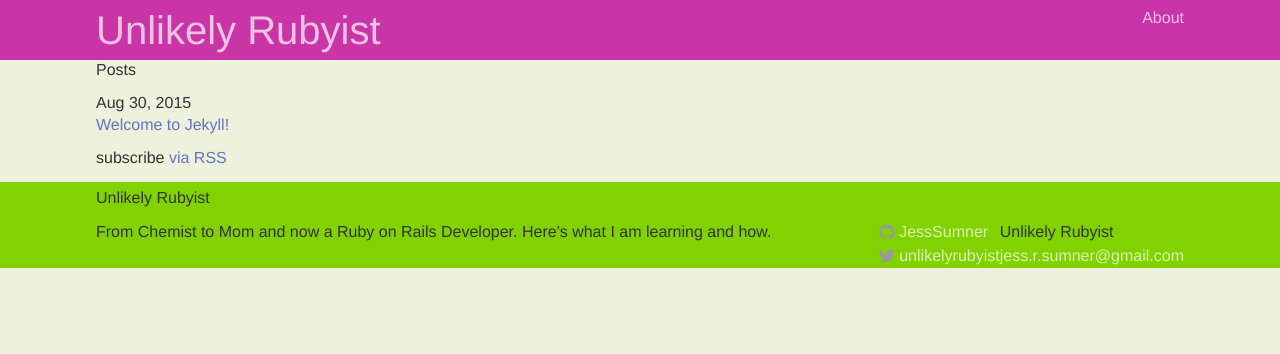
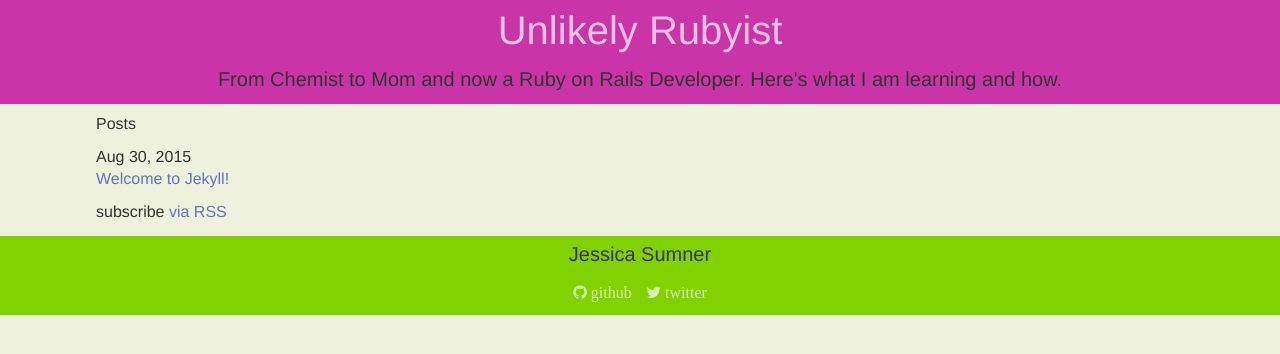
Before and after one commit to JessSumner/JessSumner.github.io, a Jekyll site: the page built from index.html, in a window 1280 px wide. Shown: the top 354 px of the page. Built offline with Jekyll 4.4.1, drawn with Linux system fonts in a browser that asks for light colours; nearby versions of some CDN libraries; some web fonts are replaced.

Commit message:
Header and footer formated
Font awesome included to provide icons for twitter and github. Header and footer styled by centering text and adding padding. Font sizes updated too.

```diff
--- a/_config.yml
+++ b/_config.yml
@@ -1,6 +1,5 @@
 # Site settings
 title: Unlikely Rubyist
-email: jess.r.sumner@gmail.com
 description: From Chemist to Mom and now a Ruby on Rails Developer. Here's what I am learning and how.
 baseurl: "" # the subpath of your site, e.g. /blog/
 url: "http://yourdomain.com" # the base hostname & protocol for your site
--- a/_includes/footer.html
+++ b/_includes/footer.html
@@ -1,55 +1,23 @@
 <footer class="site-footer">
-
-  <div class="wrapper">
-
-    <h2 class="footer-heading">{{ site.title }}</h2>
-
-    <div class="footer-col-wrapper">
-      <div class="footer-col  footer-col-1">
-        <ul class="contact-list">
-          <li>{{ site.title }}</li>
-          <li><a href="mailto:{{ site.email }}">{{ site.email }}</a></li>
-        </ul>
+  <div class="footer-title">
+    <h2>Jessica Sumner</h2>
   </div>
-
-      <div class="footer-col  footer-col-2">
-        <ul class="social-media-list">
-          {% if site.github_username %}
+  <div class="social-media">
+    <ul class="social-media">
       <li>
-            <a href="https://github.com/JessSumner">
-              <span class="icon  icon--github">
-                <svg viewBox="0 0 16 16">
-                  <path fill="#828282" d="M7.999,0.431c-4.285,0-7.76,3.474-7.76,7.761 c0,3.428,2.223,6.337,5.307,7.363c0.388,0.071,0.53-0.168,0.53-0.374c0-0.184-0.007-0.672-0.01-1.32 c-2.159,0.469-2.614-1.04-2.614-1.04c-0.353-0.896-0.862-1.135-0.862-1.135c-0.705-0.481,0.053-0.472,0.053-0.472 c0.779,0.055,1.189,0.8,1.189,0.8c0.692,1.186,1.816,0.843,2.258,0.645c0.071-0.502,0.271-0.843,0.493-1.037 C4.86,11.425,3.049,10.76,3.049,7.786c0-0.847,0.302-1.54,0.799-2.082C3.768,5.507,3.501,4.718,3.924,3.65 c0,0,0.652-0.209,2.134,0.796C6.677,4.273,7.34,4.187,8,4.184c0.659,0.003,1.323,0.089,1.943,0.261 c1.482-1.004,2.132-0.796,2.132-0.796c0.423,1.068,0.157,1.857,0.077,2.054c0.497,0.542,0.798,1.235,0.798,2.082 c0,2.981-1.814,3.637-3.543,3.829c0.279,0.24,0.527,0.713,0.527,1.437c0,1.037-0.01,1.874-0.01,2.129 c0,0.208,0.14,0.449,0.534,0.373c3.081-1.028,5.302-3.935,5.302-7.362C15.76,3.906,12.285,0.431,7.999,0.431z"/>
-                </svg>
-              </span>
-
-              <span class="username">{{ site.github_username }}</span>
+        <a
+          href="https://github.com/{{site.github_username}}"
+          class="fa fa-github">
+          github
         </a>
       </li>
-          {% endif %}
-
-          {% if site.twitter_username %}
       <li>
-            <a href="https://twitter.com/unlikelyrubyist">
-              <span class="icon  icon--twitter">
-                <svg viewBox="0 0 16 16">
-                  <path fill="#828282" d="M15.969,3.058c-0.586,0.26-1.217,0.436-1.878,0.515c0.675-0.405,1.194-1.045,1.438-1.809
-                  c-0.632,0.375-1.332,0.647-2.076,0.793c-0.596-0.636-1.446-1.033-2.387-1.033c-1.806,0-3.27,1.464-3.27,3.27 c0,0.256,0.029,0.506,0.085,0.745C5.163,5.404,2.753,4.102,1.14,2.124C0.859,2.607,0.698,3.168,0.698,3.767 c0,1.134,0.577,2.135,1.455,2.722C1.616,6.472,1.112,6.325,0.671,6.08c0,0.014,0,0.027,0,0.041c0,1.584,1.127,2.906,2.623,3.206 C3.02,9.402,2.731,9.442,2.433,9.442c-0.211,0-0.416-0.021-0.615-0.059c0.416,1.299,1.624,2.245,3.055,2.271 c-1.119,0.877-2.529,1.4-4.061,1.4c-0.264,0-0.524-0.015-0.78-0.046c1.447,0.928,3.166,1.469,5.013,1.469 c6.015,0,9.304-4.983,9.304-9.304c0-0.142-0.003-0.283-0.009-0.423C14.976,4.29,15.531,3.714,15.969,3.058z"/>
-                </svg>
-              </span>
-
-              <span class="username">{{ site.twitter_username }}</span>
+        <a
+          href="https://twitter.com/{{site.twitter_username}}"
+          class="fa fa-twitter">
+          twitter
         </a>
       </li>
-          {% endif %}
-        </ul>
-      </div>
-
-      <div class="footer-col  footer-col-3">
-        <p class="text">{{ site.description }}</p>
     </div>
   </div>
-
-  </div>
-
 </footer>
--- a/_includes/head.html
+++ b/_includes/head.html
@@ -9,4 +9,5 @@
   <link rel="stylesheet" href="{{ "/css/main.css" | prepend: site.baseurl }}">
   <link rel="canonical" href="{{ page.url | replace:'index.html','' | prepend: site.baseurl | prepend: site.url }}">
   <link rel="alternate" type="application/rss+xml" title="{{ site.title }}" href="{{ "/feed.xml" | prepend: site.baseurl | prepend: site.url }}" />
+  <link rel="stylesheet" href="https://maxcdn.bootstrapcdn.com/font-awesome/4.4.0/css/font-awesome.min.css">
 </head>
--- a/_includes/header.html
+++ b/_includes/header.html
@@ -1,17 +1,12 @@
-<header>
-
-	<div class="wrapper">
-    <h1><a href="{{ site.baseurl }}/">{{ site.title }}</a></h1>
-
-    <ul>
-      {% for page in site.pages %}
-        {% if page.title %}
-          <li>
-            <a href="{{ page.url | prepend: site.baseurl }}">{{ page.title }}</a>
-          </li>
-        {% endif %}
-      {% endfor %}
-    </ul>
+<header class = "site-header">
+  <div class="site-title">
+    <h1>
+      <a class="site-title-link" href="{{ site.baseurl }}/">
+        {{ site.title }}
+      </a>
+    </h1>
   </div>
-
+  <div class="description">
+    {{ site.description }}
+  </div>
 </header>
--- a/_sass/_footer.scss
+++ b/_sass/_footer.scss
@@ -9,15 +9,26 @@ footer {
   padding-top: 6px;
   min-height: $footer-height;
 
+  .footer-title {
+    font-size: 1.25em;
+    text-align: center;
+  }
+
+  .social-media {
+    text-align: center;
+    padding-bottom: 5px;
+
+    li {
+      display: inline-block;
+    }
+
     a {
       color: $footer-color;
       text-decoration: none;
+      padding: 0 5px;
       &:focus, &:hover {
         color: $footer-color-hover;
       }
     }
-
-  ul {
-    float: right;
   }
 }
--- a/_sass/_header.scss
+++ b/_sass/_header.scss
@@ -18,12 +18,15 @@ header {
   }
 
   h1 {
-    float: left;
+    text-align: center;
     font-size: 2.5em;
     margin-bottom: 0;
   }
 
-  ul {
-    float: right;
+  .description {
+    font-size: 1.25em;
+    margin-bottom: 10px;
+    padding: 10px 0;
+    text-align: center;
   }
 }
```
Also changed, not shown: about.md (deleted, +0 -11 lines). Lines whose indentation alone changed are shown as unchanged.
